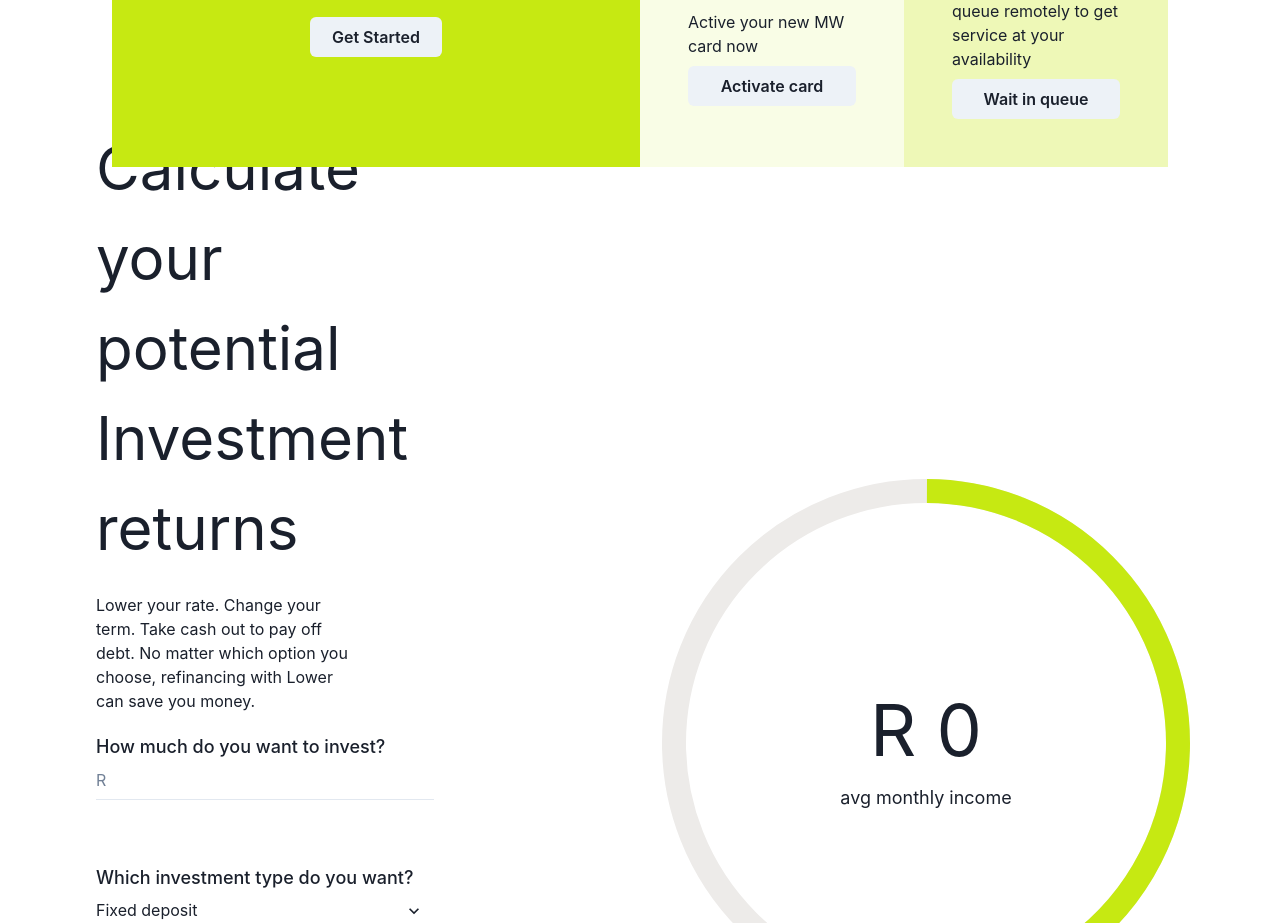
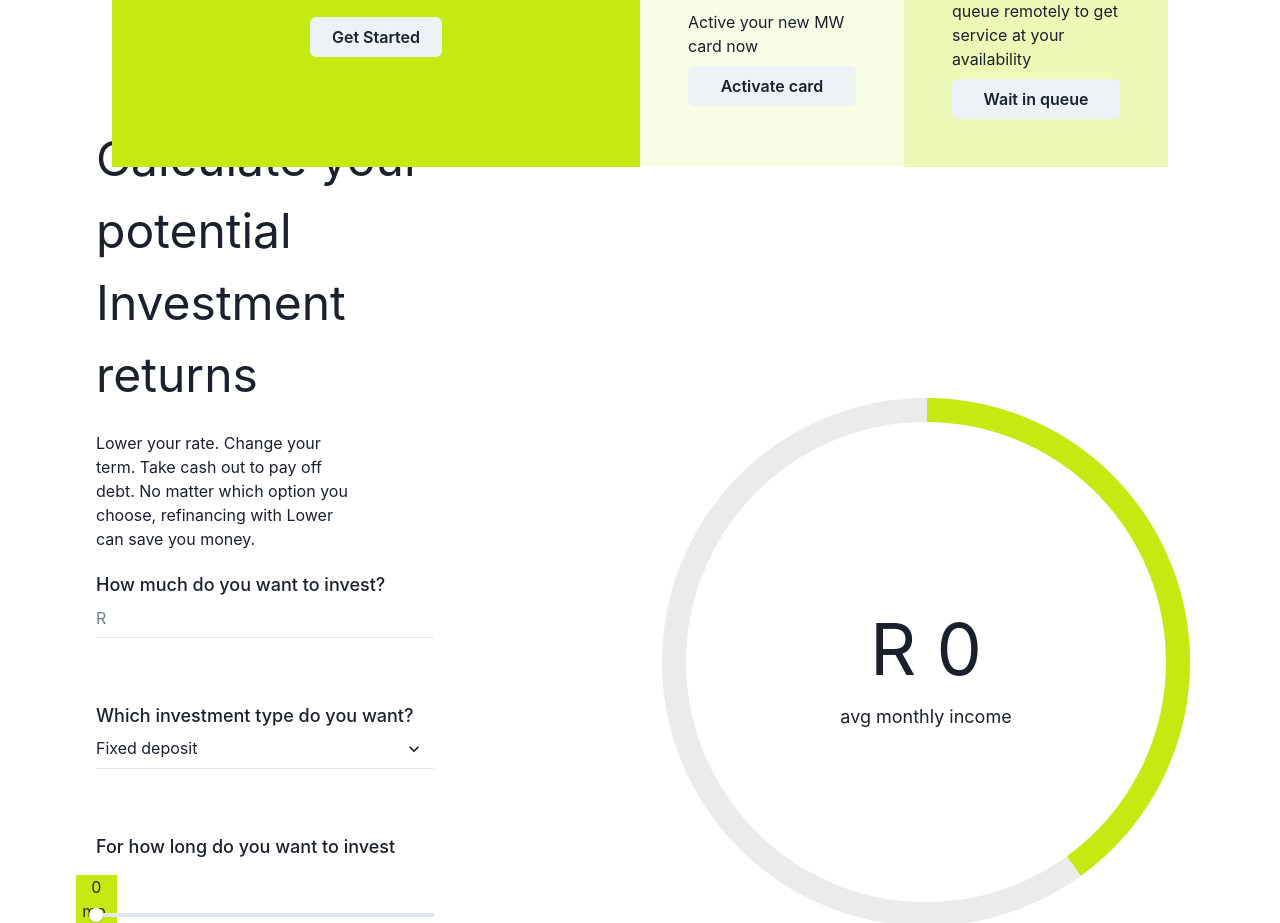
Before and after one commit to Tshenolo1994/africanbank-landingpage, a React (Create React App) app: page / in a window 1280 px wide. Shown: the part 3060-3983 px from the top of the page. Built offline with nearby package versions, Linux system fonts and the light colour scheme.

Commit message:
loan commit

```diff
--- a/src/components/Loan.jsx
+++ b/src/components/Loan.jsx
@@ -79,7 +79,7 @@
   <GridItem w='100%' h='100%' p={24} display="flex" justifyContent="center" alignItems="center">
 <Flex flexDirection="column" gap={5}>
 
-    <Text fontSize="6xl">Calculate your potential Investment returns</Text>
+    <Text fontSize="5xl" w="100%">Calculate your potential Investment returns</Text>
     <Text w="75%">Lower your rate. Change your term. Take cash out to pay off debt. No matter which option you choose, refinancing with Lower can save you money.</Text>
 <Stack spacing={16}>
 <Flex flexDirection="column">
```
